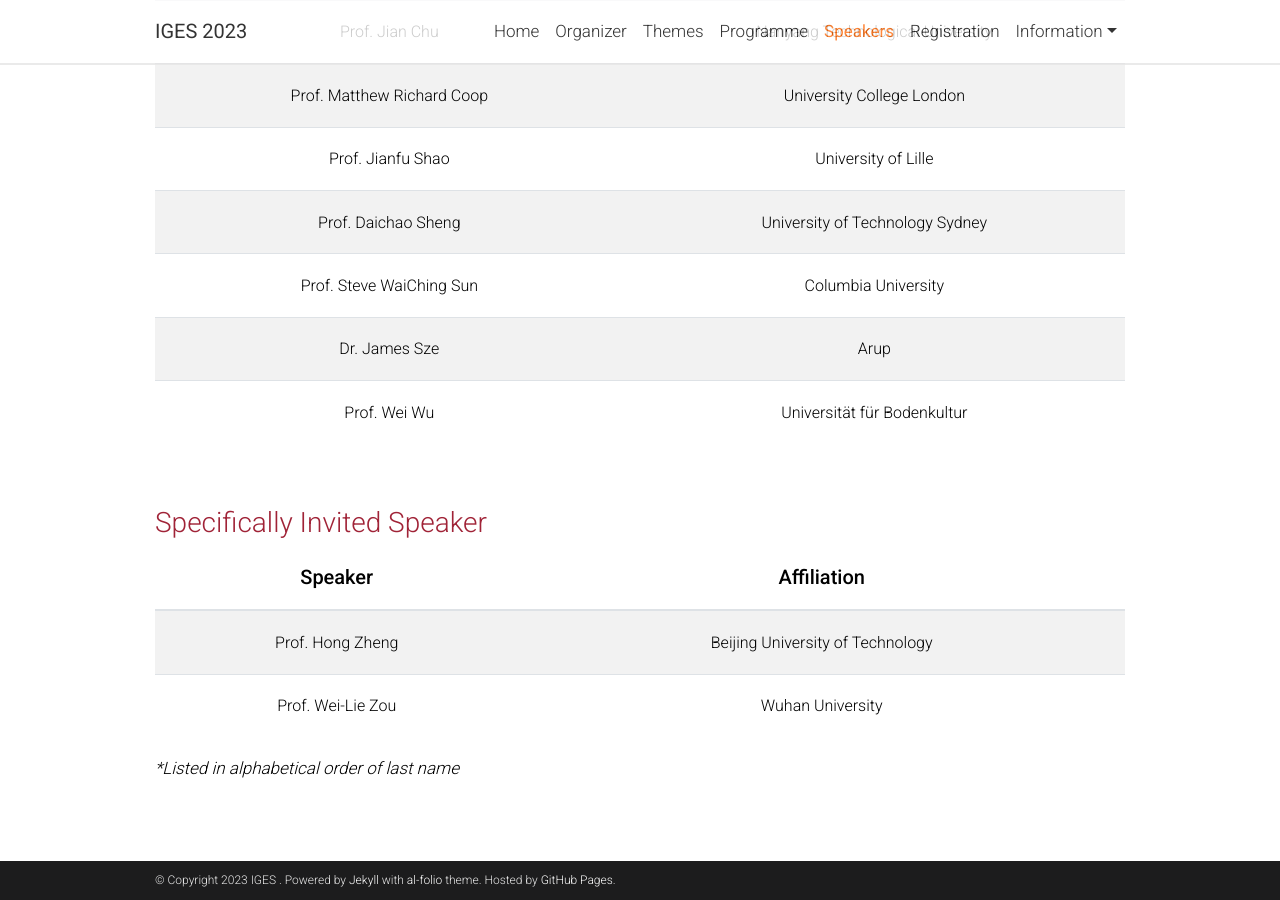
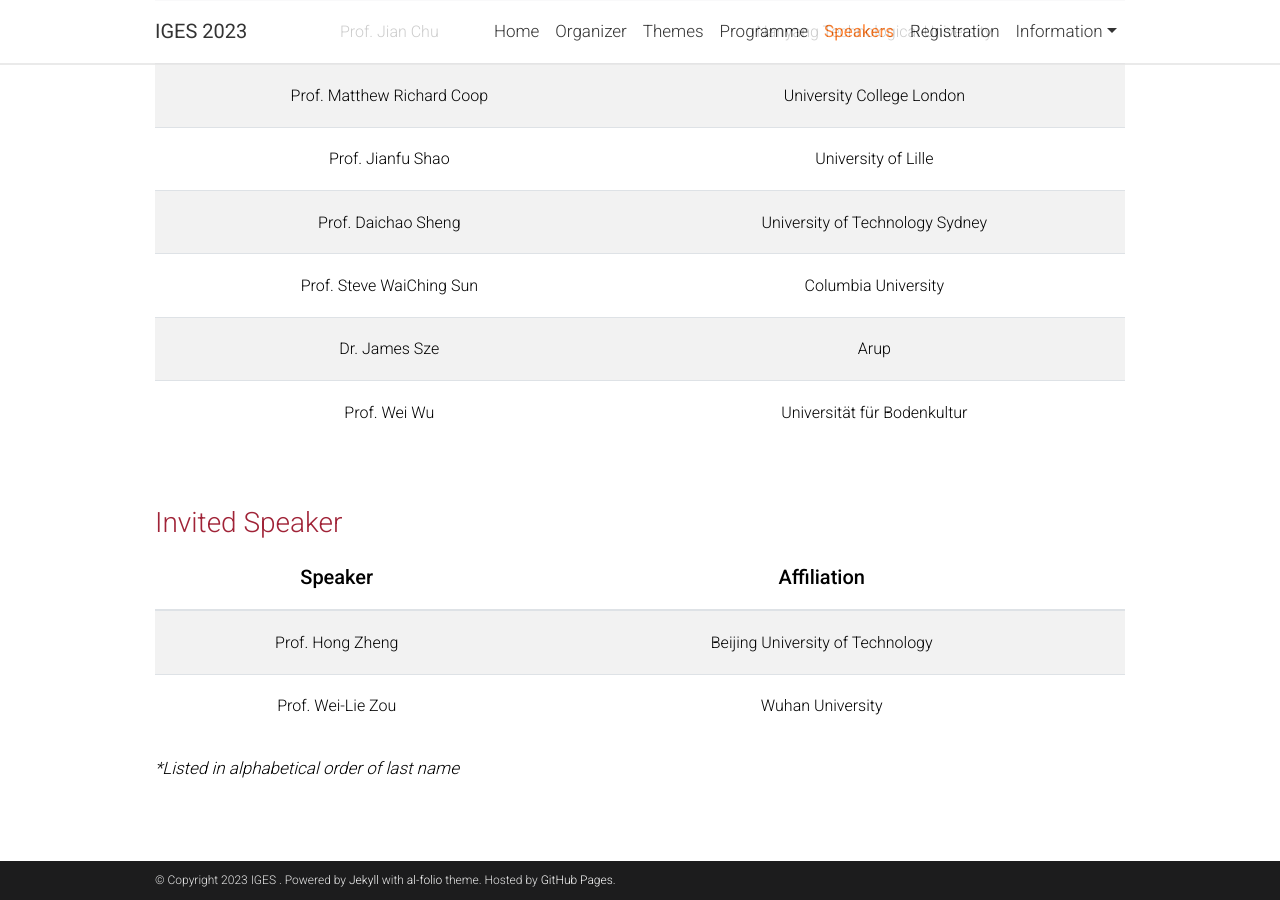
Before and after one commit to iges2023/iges2023.github.io, a Jekyll site: the page built from _pages/speakers.md, in a window 1280 px wide and 900 px high, scrolled down 865 px. Built offline with Jekyll 4.4.1, drawn with Linux system fonts in a browser that asks for light colours; comment, search, counter and statistics services are not loaded; a style sheet for code colours, icons or effects is not loaded.

Commit message:
modified

```diff
--- a/_pages/speakers.md
+++ b/_pages/speakers.md
@@ -27,7 +27,7 @@ _(Updated as of May 17, 2023)_
 
 <br>
 
-### Specifically Invited Speaker
+### Invited Speaker
 
 | **Speaker**{: .h5}           | **Affiliation**{: .h5}           |
 | :-----:                      | :-----:                          |
```
